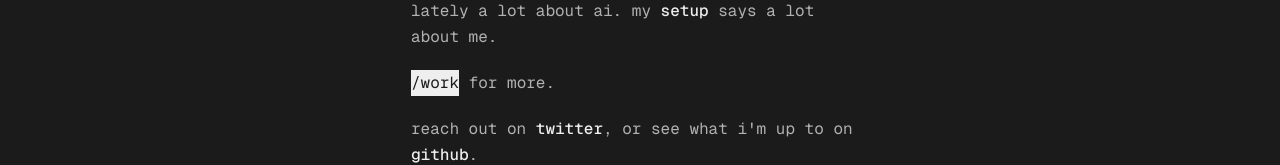
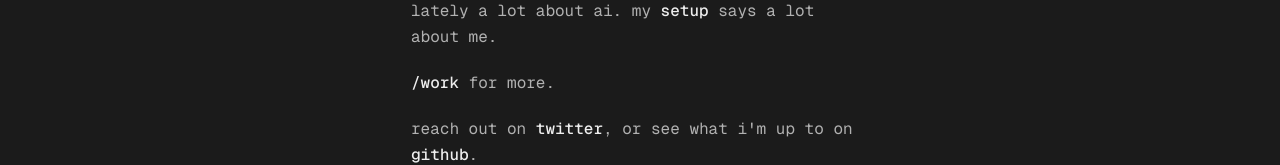
Before and after one commit to mihaicrisan04/mihaicrisan.com, a Next.js app: page / in a window 1280 px wide. Shown: the part 418-583 px from the top of the page. Built offline with nearby package versions, Linux system fonts and the light colour scheme.

Commit message:
home: /work is a plain link, drop the highlight block

```diff
--- a/app/page.tsx
+++ b/app/page.tsx
@@ -43,7 +43,7 @@ export default function Home() {
         <Reveal delay={0.32}>
           <p className="mt-5 text-base text-muted-foreground leading-relaxed">
             <Link
-              className="inline-block bg-foreground text-background"
+              className="font-medium text-foreground transition-opacity hover:opacity-70"
               href="/work"
             >
               /work
```
